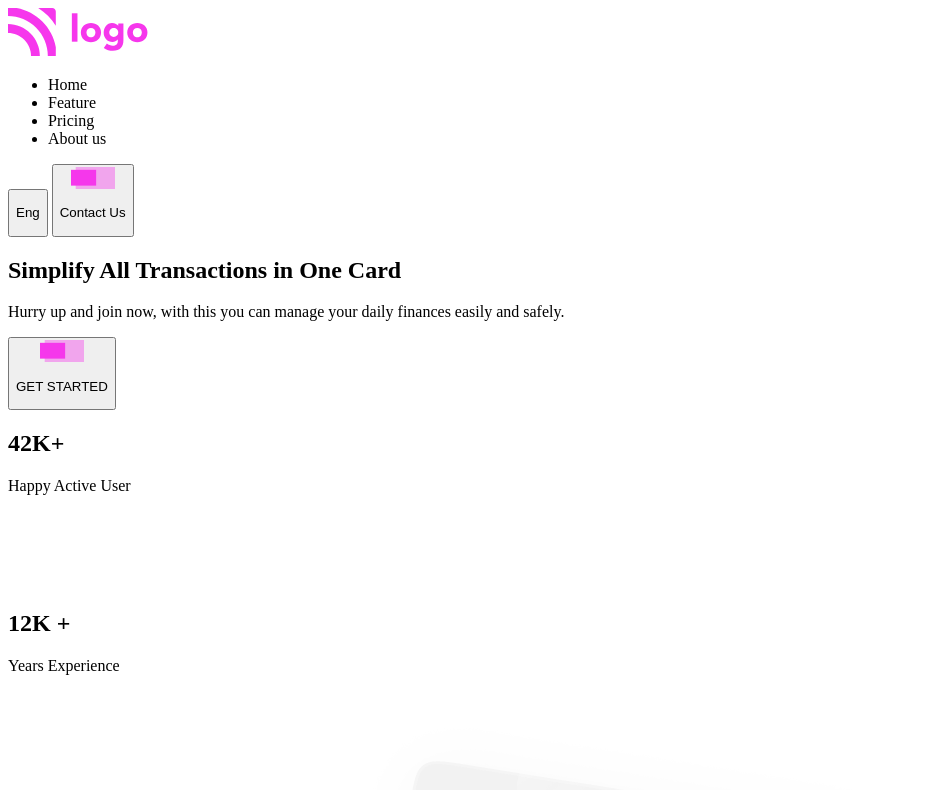
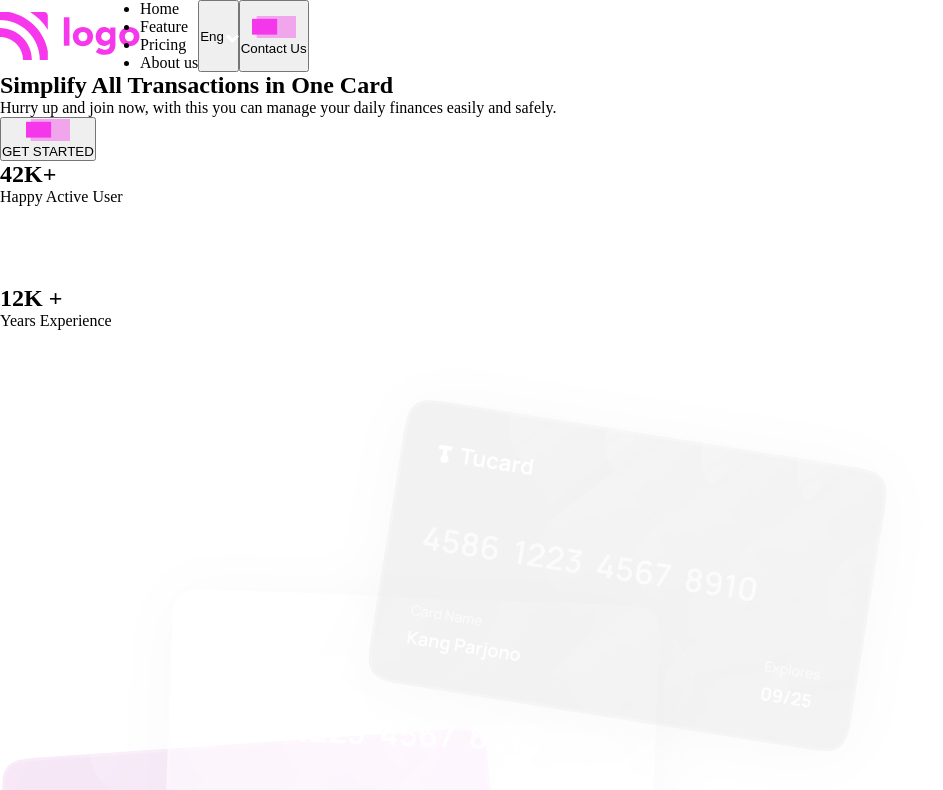
Before and after one commit to dahida/webdevelop, a plain HTML site: page HTML and CSS Projects/Project_07/index.html in a window 1280 px wide. Shown: the top 790 px of the page, without its empty margins (0-943 px from the left). Drawn offline with Linux system fonts and the light colour scheme.

Commit message:
adding css in project_07

```diff
--- a/HTML and CSS Projects/Project_07/index.html
+++ b/HTML and CSS Projects/Project_07/index.html
@@ -4,6 +4,7 @@
     <meta charset="UTF-8">
     <meta http-equiv="X-UA-Compatible" content="IE=edge">
     <meta name="viewport" content="width=device-width, initial-scale=1.0">
+    <link rel="stylesheet" href="./style.css">
     <title>Creditcardlandingpage</title>
 </head>
 <body>
@@ -20,8 +21,7 @@
         </ul>
         <!-- language and contact button -->
         <button class="language">
-            <p>Eng</p>
-            <p class="drop_down"></p>
+            <p>Eng <i class="arrow down"></i></p>
         </button>
         <button class="contact">
             <img src="./Project 1- Credit Card Landing Page/Assets/Icons/btn-pink-bg.svg" alt="button">
@@ -32,11 +32,11 @@
     <section>
         <!-- right content -->
         <!-- heading -->
-        <h1>Simplify All Transactions in <span>One Card</span></h1>
+        <h1 class="head1">Simplify All Transactions in <span>One Card</span></h1>
         <!-- description -->
         <p>Hurry up and join now, with this you can manage your daily finances easily and safely.</p>
         <button class="get_start">
-            <img src="./Project 1- Credit Card Landing Page/Assets/Icons/btn-pink-bg.svg" alt="button">
+            <img src="./Project 1- Credit Card Landing Page/Assets/Icons/btn-pink-bg.svg" alt="button" class="btn-pink-bg">
             <p>GET STARTED</p>
         </button>
         <!-- users -->
--- /dev/null
+++ b/HTML and CSS Projects/Project_07/style.css
@@ -0,0 +1,67 @@
+*{
+    margin: 0px;
+    padding: 0px;
+}
+/* head section */
+header{
+    display: flex;
+}
+/* logo */
+.logo{
+
+}
+/* menu */
+.list{
+
+}
+.list_item{
+
+}
+/* language and contact button */
+.language{
+
+}
+.arrow{
+    border: solid #ffffff;
+    border-width: 0 3px 3px 0;
+    display: inline-block;
+    padding: 3px;
+}
+.down {
+    transform: rotate(45deg);
+    -webkit-transform: rotate(45deg);
+}
+.contact{
+}
+/* main page */
+/* right content */
+/* heading */
+.head1{
+
+}
+/* description */
+.get_start{
+
+}
+.btn-pink-bg{
+
+}
+/* users */
+.users{
+
+}
+/* left content */
+.back{
+
+}
+.front{
+
+}
+/* band */
+.band_logo{
+
+}
+.list_logo{
+
+}
+/* service section */
```
